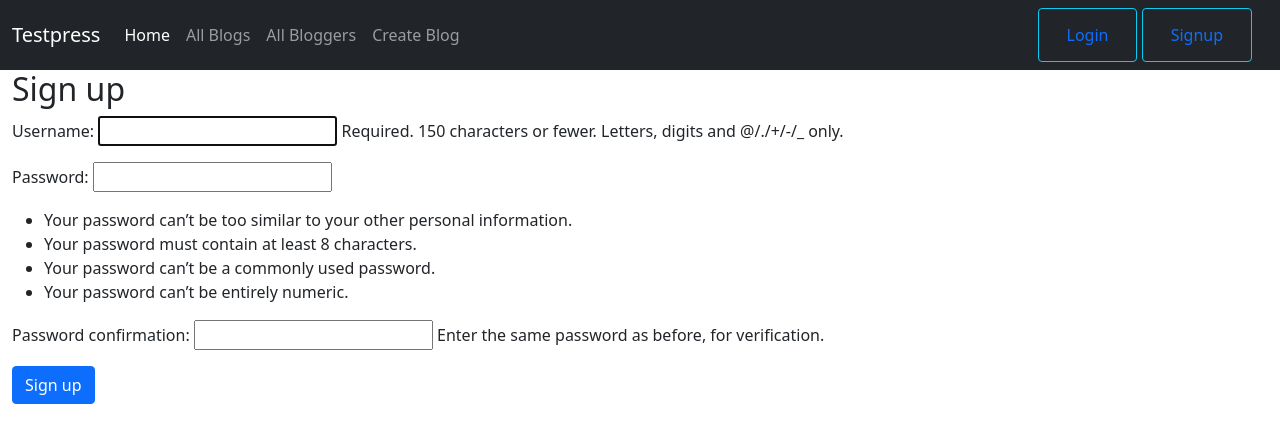
After one commit to rahul-20-mangal/django-mini-blog, a Django app: page /accounts/signup/ in a window 1280 px wide. The commit adds this page. Shown: the top 443 px of the page. Run offline with Django 3.2, Linux system fonts and the light colour scheme.

Commit message:
Add signup page

```diff
--- a/blog/templates/base_generic.html
+++ b/blog/templates/base_generic.html
@@ -43,7 +43,7 @@
           </li>
 
         </ul>
-        <div class="mx-2">
+        <div class="mx-3">
           {% if user.is_authenticated %}
 
           <button class="btn btn-outline-secondary">{{ user.get_username }}</button>
@@ -56,6 +56,7 @@
               href="{% url 'login'%}?next={{request.path}}">Login</a></button>
 
           {% endif %}
+          <button class="btn btn-outline-info"><a class="nav-link" href="{% url 'signup' %}?next={{request.path}}">Signup</a></button>
         </div>
       </div>
     </div>
--- /dev/null
+++ b/blog/templates/blog/signup.html
@@ -0,0 +1,15 @@
+{% extends 'base_generic.html' %}
+
+{% block content %}
+
+<div class="container">
+
+    <h2>Sign up</h2>
+    <form method="post">
+        {% csrf_token %}
+        {{ form.as_p }}
+        <button type="submit" class="button btn btn-primary">Sign up</button>
+    </form>
+
+</div>
+{% endblock %}
--- a/blog/views.py
+++ b/blog/views.py
@@ -7,6 +7,8 @@ from django.contrib.auth.decorators import login_required
 from blog.forms import CommentForm, BlogForm
 from django.utils import timezone
 import datetime
+from django.contrib.auth import login, authenticate
+from django.contrib.auth.forms import UserCreationForm
 
 # Create your views here.
 
@@ -85,3 +87,18 @@ def create_blog(request):
         form = BlogForm()
 
     return render(request, 'blog/create_blog.html', {'form': form})
+
+
+def signup(request):
+    if request.method == 'POST':
+        form = UserCreationForm(request.POST)
+        if form.is_valid():
+            form.save()
+            username = form.cleaned_data.get('username')
+            raw_password = form.cleaned_data.get('password1')
+            user = authenticate(username=username, password=raw_password)
+            login(request, user)
+            return redirect('index')
+    else:
+        form = UserCreationForm()
+    return render(request, 'blog/signup.html', {'form': form})
--- a/miniblog/urls.py
+++ b/miniblog/urls.py
@@ -16,6 +16,7 @@ Including another URLconf
 from django.contrib import admin
 from django.urls import path, include
 from django.views.generic import RedirectView
+from blog.views import signup
 
 urlpatterns = [
     path('admin/', admin.site.urls),
@@ -25,4 +26,5 @@ urlpatterns = [
 
 urlpatterns += [
     path('accounts/', include('django.contrib.auth.urls')),
+    path('accounts/signup/', signup, name='signup'),
 ]
```
Also changed, not shown: db.sqlite3.
